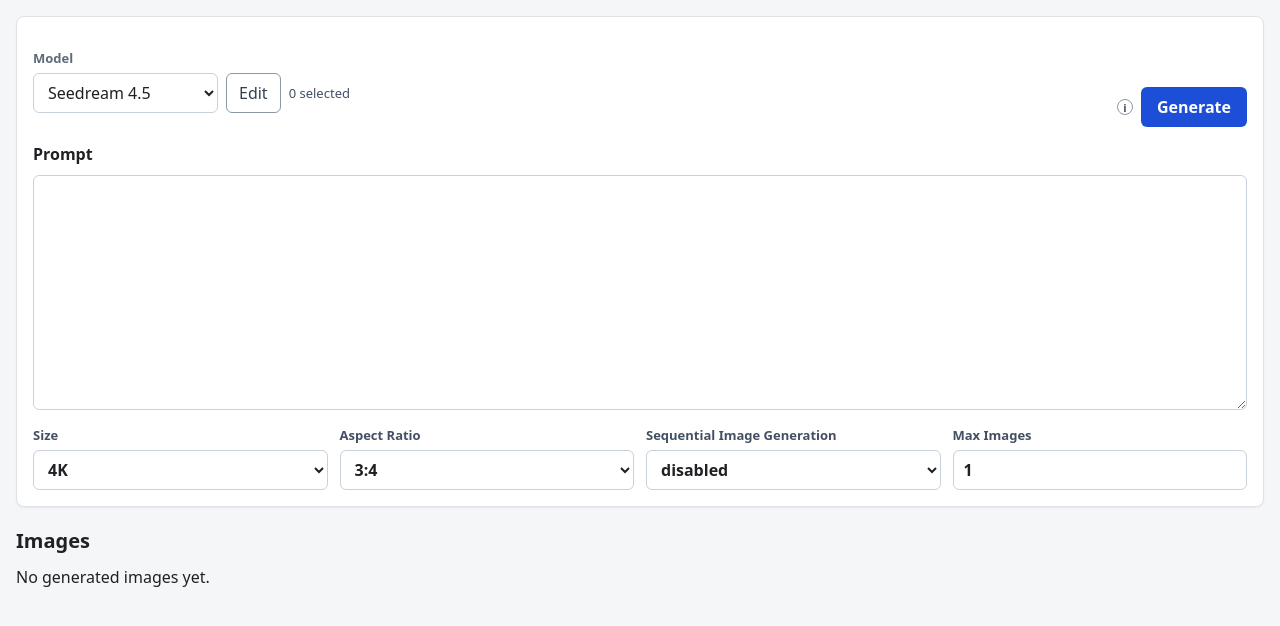
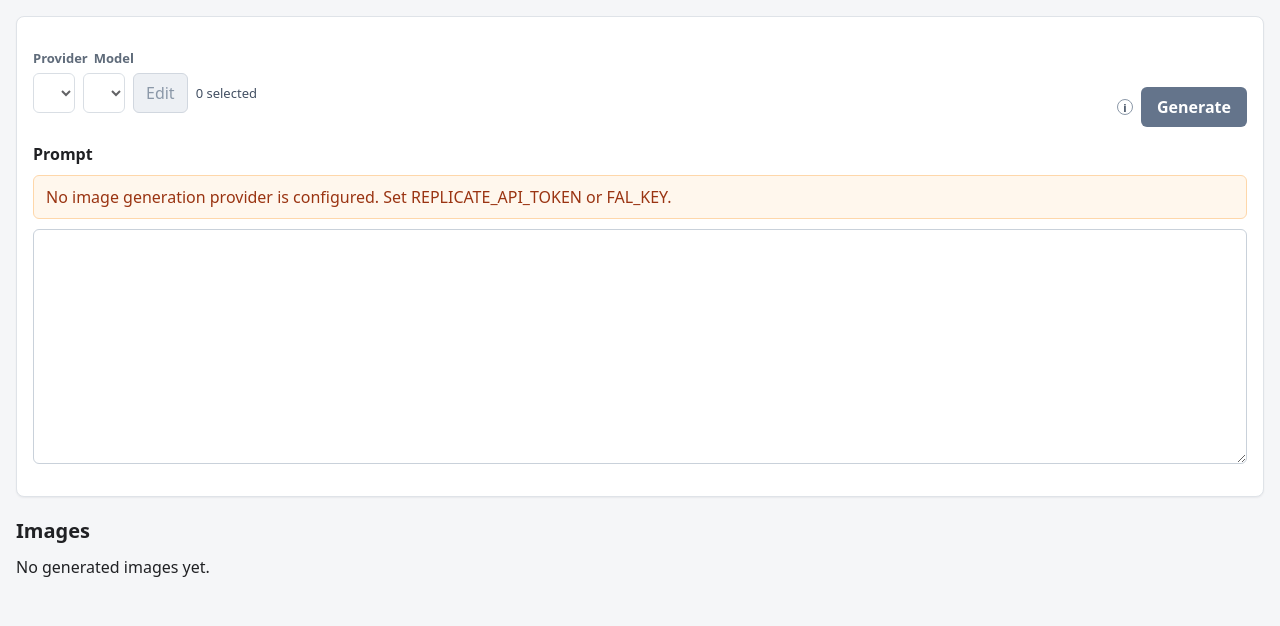
Before and after one commit to zoec98/imagegen-replicate, a Flask app: page / in a window 1280 px wide. Shown: the top 626 px of the page. Run offline with Flask 3, Linux system fonts and the light colour scheme; lists and menus that the app fills with data are empty; parts of the project's set-up code (start-up, migrations or seed data) failed here and were passed over.

Commit message:
Ticket 5: Provider Selector UI
#### Scope

- Add a provider selector to the top-left of the generation controls, directly
  left of the model selector.
- Render only enabled providers.
- Render no-provider state clearly when no provider keys are configured.
- Changing provider refreshes:
  - model selector options;
  - selected model fallback for page state;
  - model-specific parameter controls;
  - edit availability for the selected model.
- Preserve server-rendered markup with progressive JavaScript updates.

```diff
--- a/src/imagegen/routes.py
+++ b/src/imagegen/routes.py
@@ -23,11 +23,15 @@ from imagegen.app_version import app_checksum
 from imagegen.gallery import IMAGE_EXTENSIONS, list_gallery_images
 from imagegen.image_export import ImageExportError, clean_image_export
 from imagegen.model_registry import (
-    MODEL_REGISTRY,
     CustomDimensionsControl,
+    GenerationTarget,
     ModelPricing,
     ModelParameter,
+    ProviderInfo,
     ReplicateModel,
+    default_model_for_provider,
+    list_models_for_provider,
+    list_providers,
 )
 from imagegen.palettes import Palette, PaletteFragment, PaletteRepository
 from imagegen.security import ensure_csrf_token
@@ -37,6 +41,17 @@ def register_routes(app: Flask) -> None:
     @app.get("/")
     def index():
         app_config = app.config["IMAGEGEN_APP_CONFIG"]
+        selected_provider = app_config.selected_provider
+        selected_provider_model = (
+            default_model_for_provider(selected_provider)
+            if selected_provider is not None
+            else None
+        )
+        target = (
+            selected_provider_model.text_target
+            if selected_provider_model is not None
+            else None
+        )
         return render_template(
             "index.html",
             images=list_gallery_images(
@@ -49,11 +64,18 @@ def register_routes(app: Flask) -> None:
                 metadata_provider=app.config["IMAGEGEN_METADATA_PROVIDER"],
             ),
             model=app_config.model,
+            selected_provider=selected_provider,
+            selected_provider_model=selected_provider_model,
+            has_generation_provider=app_config.has_generation_provider,
+            providers=[
+                _provider_json(provider)
+                for provider in list_providers()
+                if provider.id in app_config.enabled_providers
+            ],
             model_registry=[
-                _model_json(model)
-                for model in sorted(
-                    MODEL_REGISTRY.values(), key=lambda item: item.alias
-                )
+                _provider_model_json(provider_model)
+                for provider in app_config.enabled_providers
+                for provider_model in list_models_for_provider(provider)
             ],
             palettes=[
                 _palette_json(palette)
@@ -65,11 +87,10 @@ def register_routes(app: Flask) -> None:
             parameters=[
                 parameter
                 for parameter in sorted(
-                    app_config.model.parameters,
+                    target.parameters if target is not None else (),
                     key=lambda item: item.order if item.order is not None else 999,
                 )
-                if parameter.name
-                not in {"prompt", app_config.model.source_image_parameter}
+                if parameter.name not in {"prompt"}
             ],
             prompt="",
             csrf_token=ensure_csrf_token(),
@@ -173,6 +194,55 @@ def _model_json(model: ReplicateModel) -> dict[str, object]:
     }
 
 
+def _provider_json(provider: ProviderInfo) -> dict[str, object]:
+    return {
+        "id": provider.id,
+        "display_name": provider.display_name,
+    }
+
+
+def _provider_model_json(model) -> dict[str, object]:
+    target = model.text_target
+    return {
+        "provider": model.provider,
+        "alias": model.alias,
+        "display_name": model.display_name,
+        "provider_model": target.provider_model,
+        "replicate_model": (
+            target.provider_model if model.provider == "replicate" else None
+        ),
+        "edit_capable": model.edit_capable,
+        "source_image_parameter": (
+            model.edit_target.source_images.provider_field
+            if model.edit_target is not None and model.edit_target.source_images is not None
+            else None
+        ),
+        "source_image_max": (
+            model.edit_target.source_images.max_count
+            if model.edit_target is not None and model.edit_target.source_images is not None
+            else 0
+        ),
+        "custom_dimensions": _custom_dimensions_json(target.custom_dimensions),
+        "pricing": [_pricing_json(pricing) for pricing in target.pricing],
+        "parameters": _target_parameter_json(target),
+    }
+
+
+def _target_parameter_json(target: GenerationTarget) -> list[dict[str, object]]:
+    source_parameter = (
+        target.source_images.provider_field if target.source_images is not None else None
+    )
+    return [
+        _parameter_json(parameter)
+        for parameter in sorted(
+            target.parameters,
+            key=lambda item: item.order if item.order is not None else 999,
+        )
+        if parameter.name not in {"prompt", source_parameter}
+        and parameter.name not in target.fixed_inputs
+    ]
+
+
 def _pricing_json(pricing: ModelPricing) -> dict[str, object]:
     return {
         "price": pricing.price,
--- a/src/imagegen/static/app.css
+++ b/src/imagegen/static/app.css
@@ -97,6 +97,15 @@ select:not(:disabled):hover,
   color: #5f6b7a;
   font-size: 0.8125rem;
   margin: 0;
+}
+
+.provider-empty {
+  background: #fff7ed;
+  border: 1px solid #fed7aa;
+  border-radius: 6px;
+  color: #9a3412;
+  margin: 0;
+  padding: 0.625rem 0.75rem;
 }
 
 .model-label-row {
--- a/src/imagegen/static/app.js
+++ b/src/imagegen/static/app.js
@@ -5,6 +5,7 @@
   }
 
   const promptInput = form.querySelector("#prompt");
+  const providerSelector = form.querySelector("#provider-selector");
   const modelSelector = form.querySelector("#model-selector");
   const pricingInfo = form.querySelector(".pricing-info");
   const pricingTooltip = form.querySelector(".pricing-tooltip");
@@ -60,13 +61,45 @@
   let armedDeleteButton = null;
   let editModeEnabled = false;
 
+  function selectedProvider() {
+    return providerSelector?.value || null;
+  }
+
+  function modelsForProvider(provider) {
+    return modelRegistry.filter((model) => model.provider === provider);
+  }
+
   function selectedModel() {
+    const provider = selectedProvider();
     const selectedAlias = modelSelector?.value;
+    const providerModels = modelsForProvider(provider);
     return (
-      modelRegistry.find((model) => model.alias === selectedAlias) ||
-      modelRegistry[0] ||
+      providerModels.find((model) => model.alias === selectedAlias) ||
+      providerModels[0] ||
       null
     );
+  }
+
+  function renderModelOptions(provider) {
+    if (!modelSelector) {
+      return selectedModel();
+    }
+    const providerModels = modelsForProvider(provider);
+    const previous = modelSelector.value;
+    modelSelector.replaceChildren();
+    providerModels.forEach((model) => {
+      const option = document.createElement("option");
+      option.value = model.alias;
+      option.textContent = model.display_name;
+      modelSelector.append(option);
+    });
+    if (providerModels.some((model) => model.alias === previous)) {
+      modelSelector.value = previous;
+    } else if (providerModels[0]) {
+      modelSelector.value = providerModels[0].alias;
+    }
+    modelSelector.disabled = providerModels.length === 0;
+    return selectedModel();
   }
 
   function showMessage(text, category) {
@@ -522,7 +555,8 @@
     if (!generateButton) {
       return;
     }
-    generateButton.disabled = isGenerating || isPageStale;
+    const hasProviderModel = Boolean(selectedModel());
+    generateButton.disabled = isGenerating || isPageStale || !hasProviderModel;
     generateButton.setAttribute("aria-busy", isGenerating ? "true" : "false");
     generateButton.textContent = isGenerating
       ? "Generating"
@@ -591,6 +625,7 @@
 
   function collectGenerationPayload(prompt) {
     const payload = {
+      provider: providerSelector?.value || undefined,
       model: modelSelector?.value || undefined,
       prompt,
       parameters: collectParameters(),
@@ -723,6 +758,15 @@
 
   function modelForMetadata(metadata) {
     if (metadata.model_alias) {
+      if (metadata.provider) {
+        return (
+          modelRegistry.find(
+            (model) =>
+              model.provider === metadata.provider &&
+              model.alias === metadata.model_alias,
+          ) || null
+        );
+      }
       return modelRegistry.find((model) => model.alias === metadata.model_alias) || null;
     }
     if (metadata.model) {
@@ -768,6 +812,10 @@
 
     const nextParameters = parametersForModel(metadata.parameters, model);
     promptInput.value = metadata.prompt;
+    if (providerSelector && model.provider) {
+      providerSelector.value = model.provider;
+      renderModelOptions(model.provider);
+    }
     modelSelector.value = model.alias;
     selectedSourceImages.clear();
     editModeEnabled = false;
@@ -1273,6 +1321,16 @@
   checkAppFreshness().catch((error) => {
     showMessage(error.message || "App version check failed.", "error");
   });
+  providerSelector?.addEventListener("change", () => {
+    const model = renderModelOptions(selectedProvider());
+    selectedSourceImages.clear();
+    editModeEnabled = false;
+    sourceStatus("");
+    renderPricing(model);
+    renderParameters(model);
+    updateSourceSelectionUi();
+    setGenerating(false);
+  });
   modelSelector?.addEventListener("change", () => {
     const model = selectedModel();
     selectedSourceImages.clear();
@@ -1423,6 +1481,7 @@
       renderParameters(selectedModel());
     }
   });
+  renderModelOptions(selectedProvider());
   renderPricing(selectedModel());
   renderParameters(selectedModel());
   populatePaletteEditor();
--- a/src/imagegen/templates/index.html
+++ b/src/imagegen/templates/index.html
@@ -35,12 +35,20 @@
           <div class="prompt-bar">
             <div class="model-heading">
               <span class="model-label-row">
+                <label class="model-selector-label" for="provider-selector">Provider</label>
                 <label class="model-selector-label" for="model-selector">Model</label>
               </span>
               <div class="model-control-row">
-                <select id="model-selector" name="model">
+                <select id="provider-selector" name="provider" {% if not has_generation_provider %}disabled{% endif %}>
+                  {% for provider in providers %}
+                    <option value="{{ provider.id }}" {% if provider.id == selected_provider %}selected{% endif %}>{{ provider.display_name }}</option>
+                  {% endfor %}
+                </select>
+                <select id="model-selector" name="model" {% if not has_generation_provider %}disabled{% endif %}>
                   {% for registry_model in model_registry %}
-                    <option value="{{ registry_model.alias }}" {% if registry_model.alias == model.alias %}selected{% endif %}>{{ registry_model.display_name }}</option>
+                    {% if registry_model.provider == selected_provider %}
+                      <option value="{{ registry_model.alias }}" {% if selected_provider_model and registry_model.alias == selected_provider_model.alias %}selected{% endif %}>{{ registry_model.display_name }}</option>
+                    {% endif %}
                   {% endfor %}
                 </select>
                 <div class="edit-controls">
@@ -77,9 +85,17 @@
                   {% endfor %}
                 </span>
               </span>
-              <button class="generate-button" type="submit" data-default-label="Generate">Generate</button>
+              <button
+                class="generate-button"
+                type="submit"
+                data-default-label="Generate"
+                {% if not has_generation_provider %}disabled{% endif %}
+              >Generate</button>
             </div>
           </div>
+          {% if not has_generation_provider %}
+            <p class="provider-empty" role="status">No image generation provider is configured. Set REPLICATE_API_TOKEN or FAL_KEY.</p>
+          {% endif %}
           <textarea id="prompt" name="prompt" rows="9">{{ prompt }}</textarea>
           {% if palettes %}
             <div class="palette-controls" aria-label="Prompt palettes">
```
Also changed, not shown: tests/conftest.py (+3 -3 lines), tests/route_helpers.py (+7 -0 lines), tests/test_workspace_routes.py (+94 -4 lines), README.md.
